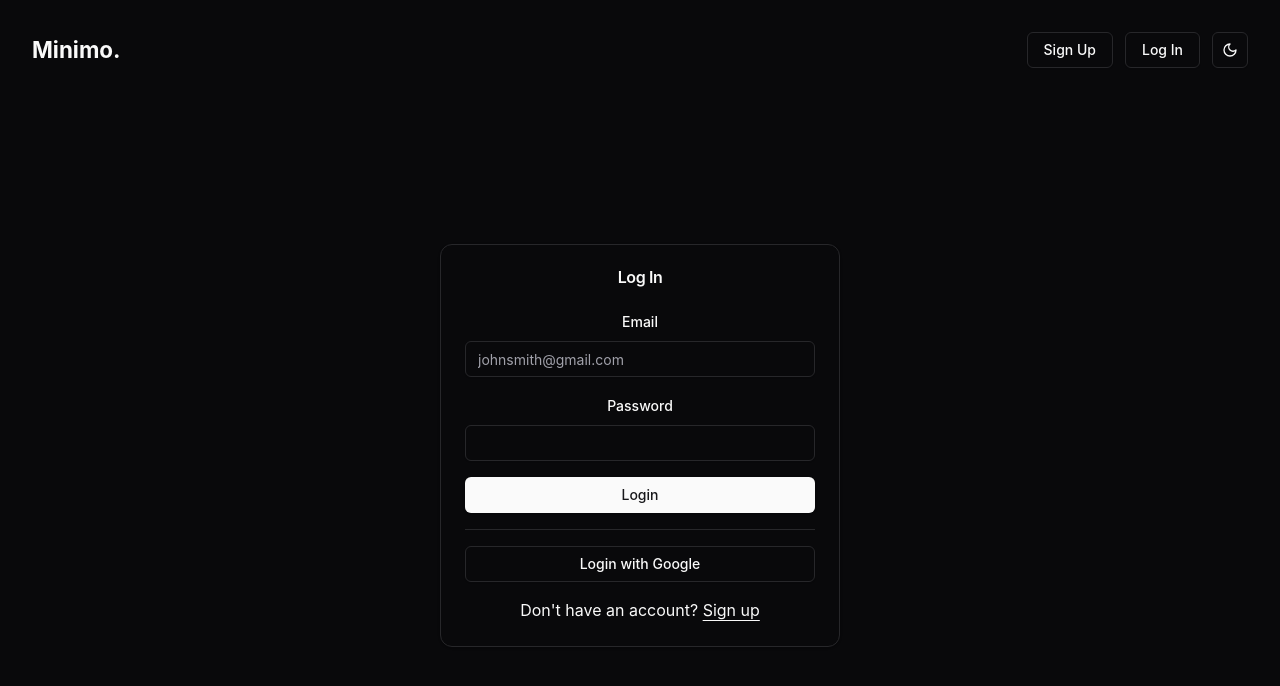
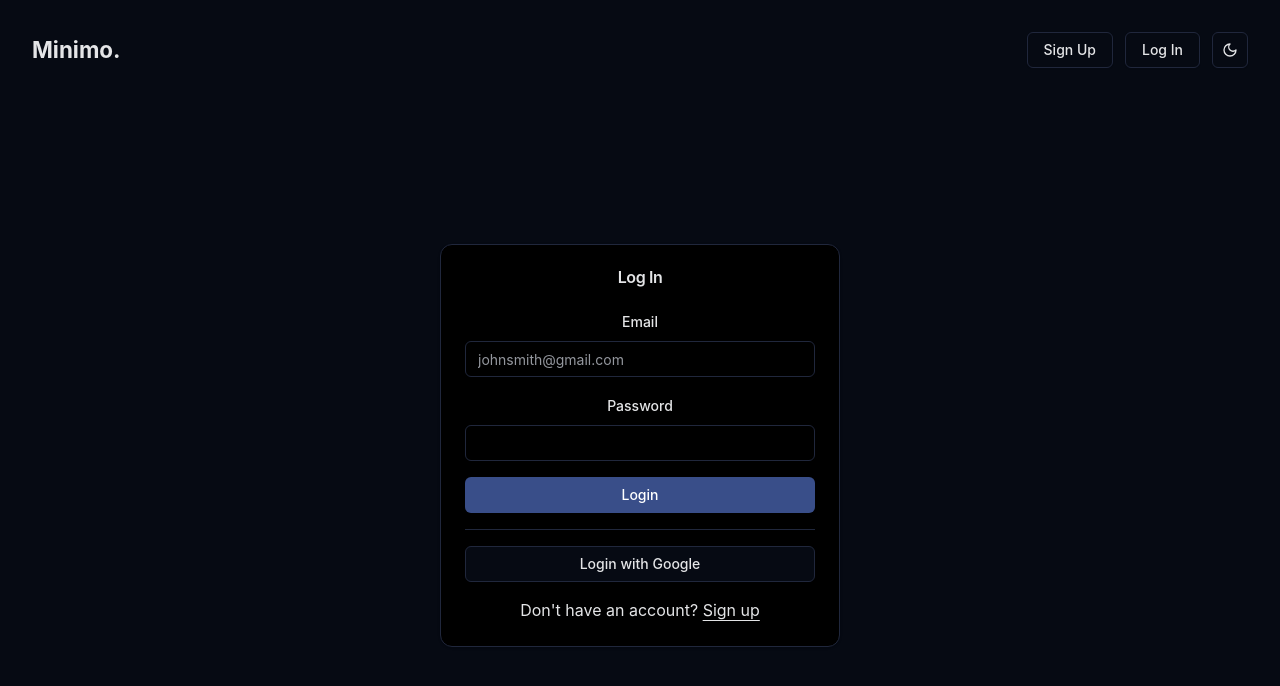
Before and after one commit to jackchealdang/minimo, a React (Vite) app: page /todo-supabase/login in a window 1280 px wide. Shown: the top 686 px of the page. Built offline with nearby package versions, Linux system fonts and the light colour scheme; no server answers.

Commit message:
update color scheme

```diff
--- a/index.html
+++ b/index.html
@@ -4,7 +4,7 @@
     <meta charset="UTF-8" />
     <!-- <link rel="icon" type="image/svg+xml" href="/vite.svg" /> -->
     <meta name="viewport" content="width=device-width, initial-scale=1.0" />
-    <title>Minimo</title>
+    <title>Minimo.</title>
   </head>
   <body>
     <div id="root"></div>
--- a/src/index.css
+++ b/src/index.css
@@ -57,31 +57,27 @@ h1 {
     --chart-5: 27 87% 67%;
     --radius: 0.5rem;
   }
-  .dark {
-    --background: 240 10% 3.9%;
-    --foreground: 0 0% 98%;
-    --card: 240 10% 3.9%;
-    --card-foreground: 0 0% 98%;
-    --popover: 240 10% 3.9%;
-    --popover-foreground: 0 0% 98%;
-    --primary: 0 0% 98%;
-    --primary-foreground: 240 5.9% 10%;
-    --secondary: 240 3.7% 15.9%;
-    --secondary-foreground: 0 0% 98%;
-    --muted: 240 3.7% 15.9%;
-    --muted-foreground: 240 5% 64.9%;
-    --accent: 240 3.7% 15.9%;
-    --accent-foreground: 0 0% 98%;
-    --destructive: 0 62.8% 30.6%;
-    --destructive-foreground: 0 0% 98%;
-    --border: 240 3.7% 15.9%;
-    --input: 240 3.7% 15.9%;
-    --ring: 240 4.9% 83.9%;
-    --chart-1: 220 70% 50%;
-    --chart-2: 160 60% 45%;
-    --chart-3: 30 80% 55%;
-    --chart-4: 280 65% 60%;
-    --chart-5: 340 75% 55%;
+  .dark  {
+    --background: 224 50% 5%;
+    --foreground: 224 5% 90%;
+    --card: 224 50% 0%;
+    --card-foreground: 224 5% 90%;
+    --popover: 224 50% 5%;
+    --popover-foreground: 224 5% 90%;
+    --primary: 224 41% 38%;
+    --primary-foreground: 0 0% 100%;
+    --secondary: 224 30% 10%;
+    --secondary-foreground: 0 0% 100%;
+    --muted: 186 30% 15%;
+    --muted-foreground: 224 5% 60%;
+    --accent: 186 30% 15%;
+    --accent-foreground: 224 5% 90%;
+    --destructive: 0 100% 30%;
+    --destructive-foreground: 224 5% 90%;
+    --border: 224 30% 18%;
+    --input: 224 30% 18%;
+    --ring: 224 41% 38%;
+    --radius: 0.5rem;
   }
 }
 
```
